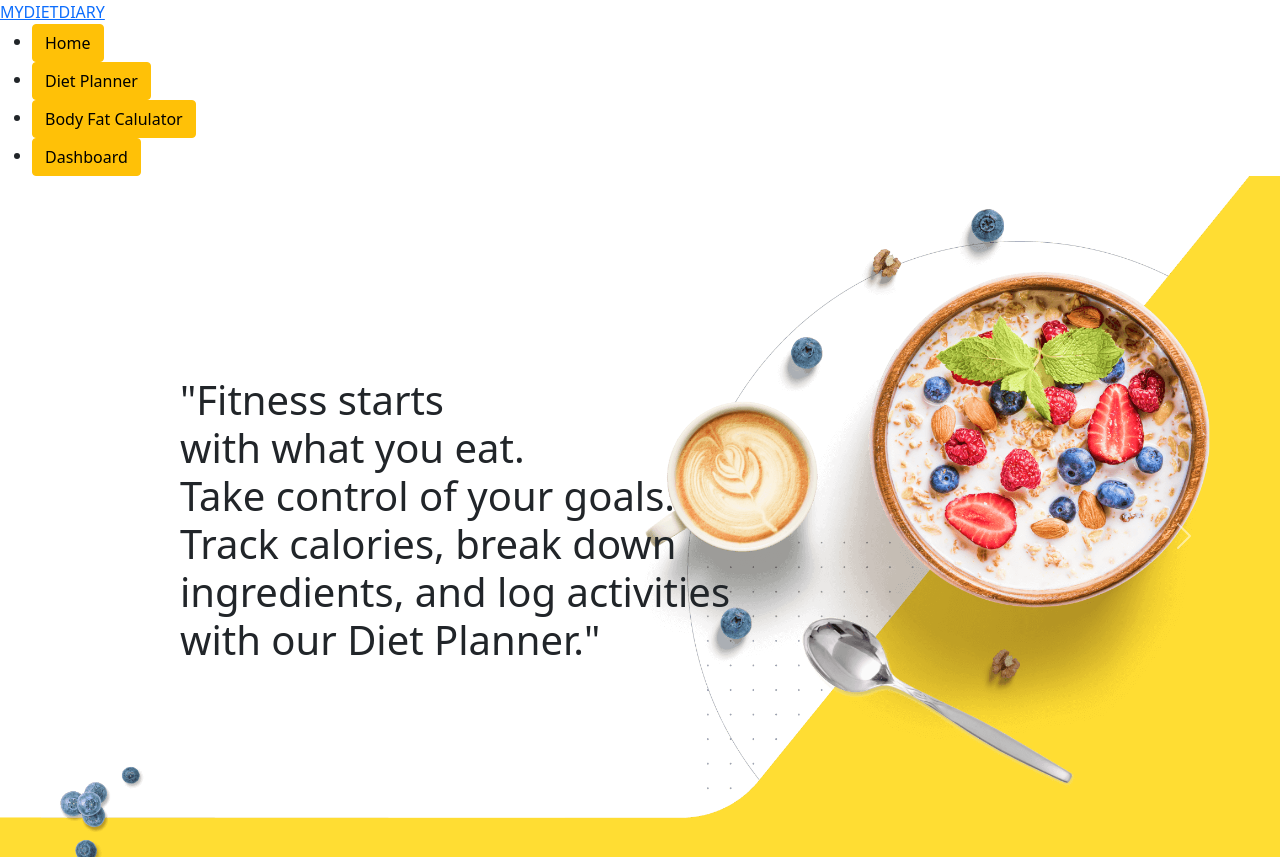
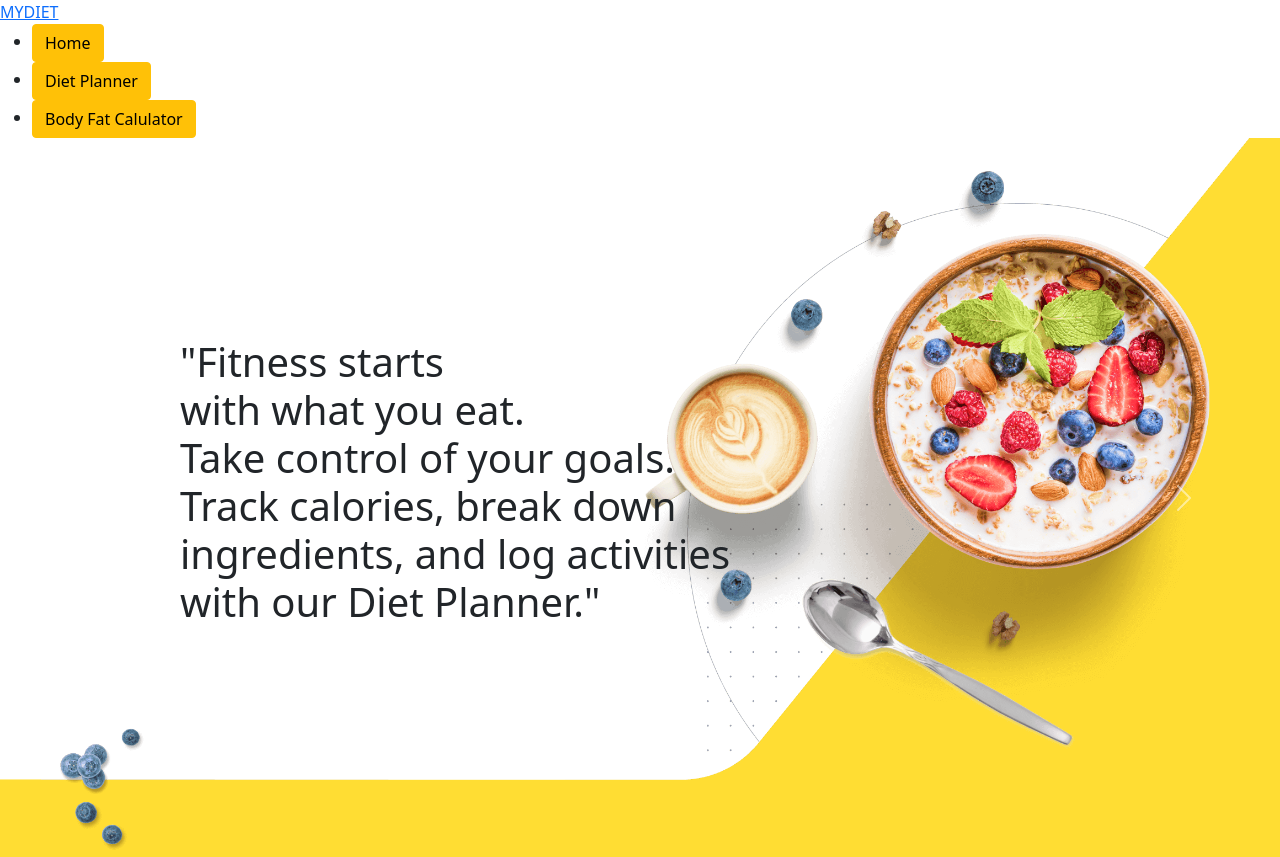
Before and after one commit to jcharsha2003/Diet_Recommandation, a Django app: template templates/home.html in a window 1280 px wide. Shown: the top 857 px of the page. Run offline with Django 3.2, Linux system fonts and the light colour scheme; the template is opened without the code that fills it, so the values that code supplies are empty.

Commit message:
dietbro2

```diff
--- a/templates/basic.html
+++ b/templates/basic.html
@@ -13,18 +13,18 @@
 
     <link rel="stylesheet" type="text/css" href="{% static 'css/style.css' %}">
     <link rel="shortcut icon" type="image/png" href="{% static 'images/favicon.png' %}"/>
-    <title>MyDietDiary</title>
+    <title>MyDiet</title>
 </head>
 
 <body>
     <!-- nav start -->
     <header>
-       <a href="/" class="logo">MYDIETDIARY</a>
+       <a href="/" class="logo">MYDIET</a>
         <ul class="m-0">
             <li><a href="/" class="btn btn-warning">Home</a></li>
             <li><a href="/dietplanner" class="btn btn-warning">Diet Planner</a></li>
             <li><a href="/bodymass" class="btn btn-warning">Body Fat Calulator</a></li>
-            <li><a href="http://localhost:3000" class="btn btn-warning">Dashboard</a></li>
+
         </ul>
     </header>
 
```
